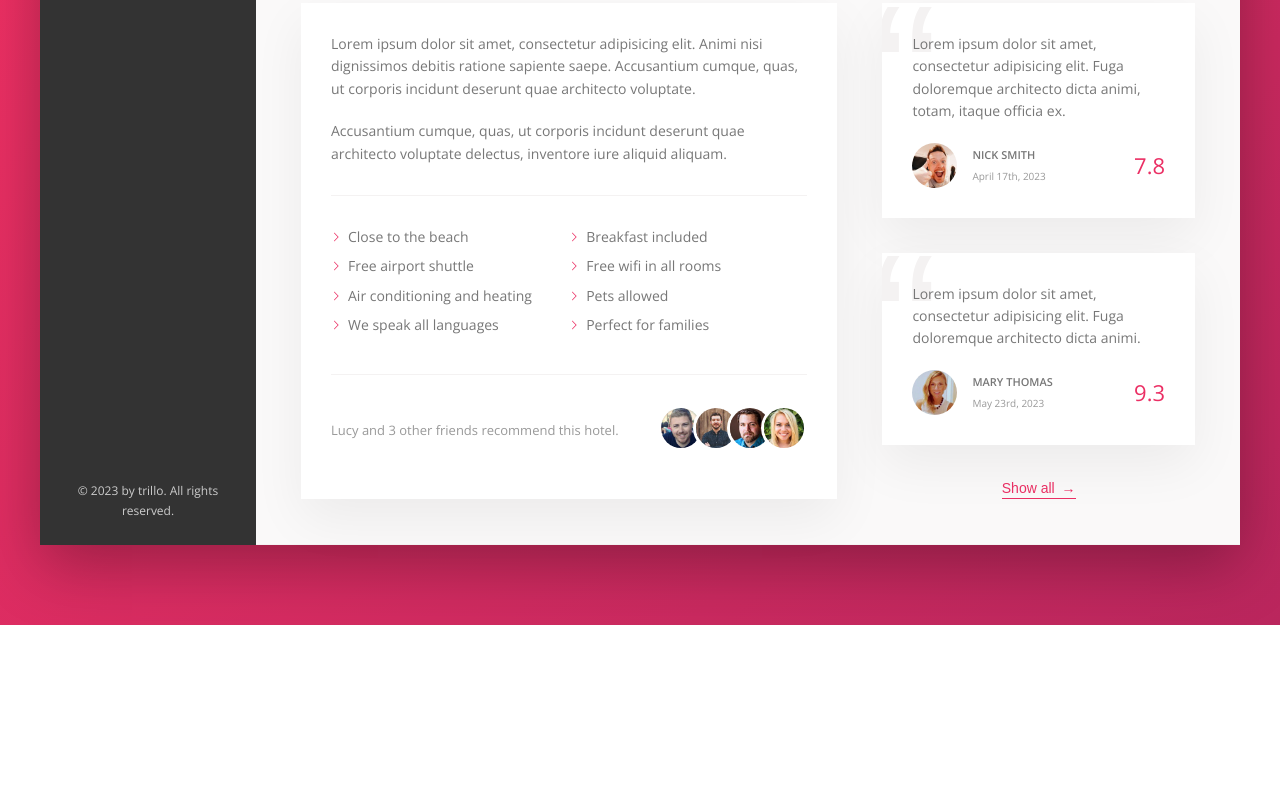
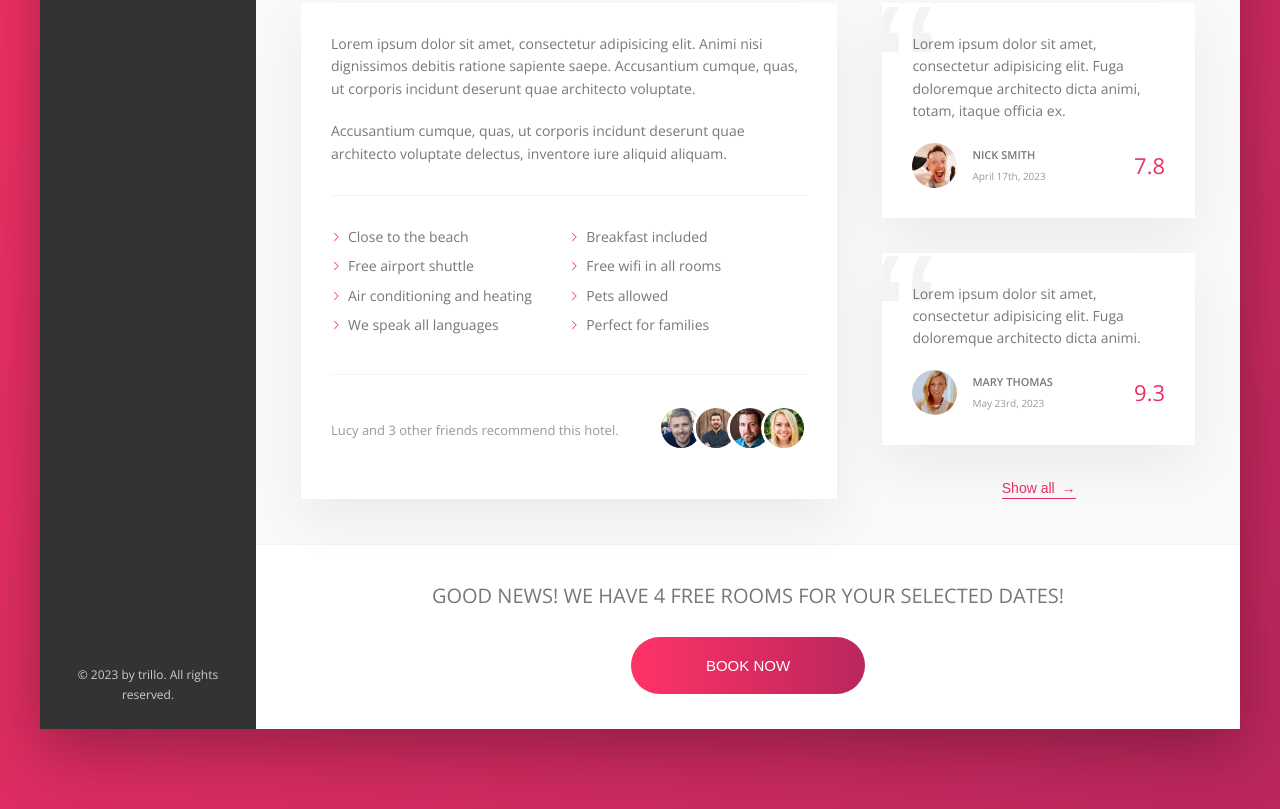
Before and after one commit to jcarroll1976/TrilloApp, a website: page index.html in a window 1280 px wide. Shown: the part 644-1453 px from the top of the page. Before the commit the page ends 1269 px from the top, so only its background shows below. Drawn offline with nearby package versions, Linux system fonts and the light colour scheme.

Commit message:
Implemented cta section

```diff
--- a/index.html
+++ b/index.html
@@ -193,6 +193,15 @@
                             <button class="btn-inline">Show all <span>&rarr;</span></button>
                         </div>
                     </div>
+                    <div class="cta">
+                        <h2 class="cta__book-now">
+                            Good News! We have 4 free rooms for your selected dates!
+                        </h2>
+                        <button class="btn">
+                            <span class="btn__visible">Book Now</span>
+                            <span class="btn__invisible">Only 4 rooms left</span>
+                        </button>
+                    </div>
                 </main>
             </div>
         </div>
--- a/sass/_components.scss
+++ b/sass/_components.scss
@@ -449,3 +449,66 @@
         z-index: 1;
     }
 }
+
+/////////////////////////
+// CALL TO ACTION
+.cta {
+    padding: 3.5rem 0;
+    text-align: center;
+
+    &__book-now {
+        font-size: 2rem;
+        font-weight: 300;
+        text-transform: uppercase;
+        margin-bottom: 2.5rem;
+    }
+}
+
+/////////////////////////
+// CTA BUTTON
+.btn {
+    font-size: 1.5rem;
+    font-weight: 300;
+    text-transform: uppercase;
+    border-radius: 100px;
+    border: none;
+    background-image: linear-gradient(to right, var(--color-primary-light), var(--color-primary-dark));
+    color: #fff;
+    position: relative;
+    overflow: hidden;
+
+    & > * {
+        display: inline-block;
+        height: 100%;
+        width: 100%;
+        transition: all .2s;
+    }
+
+    &__visible {
+        padding: 2rem 7.5rem;
+    }
+
+    &__invisible {
+        padding: 2rem 0;
+        position: absolute;
+        left: 0;
+        top: -100%;
+    }
+
+    &:hover {
+        background-image: linear-gradient(to left, var(--color-primary-light), var(--color-primary-dark));
+    }
+
+    &:hover &__visible {
+        transform: translateY(100%);
+    }
+
+    &:hover &__invisible {
+        top: 0;
+    }
+
+    &:focus {
+        outline: none;
+        animation: pulsate 1s infinite;
+    }
+}
```
Also changed, not shown: css/style.css.
